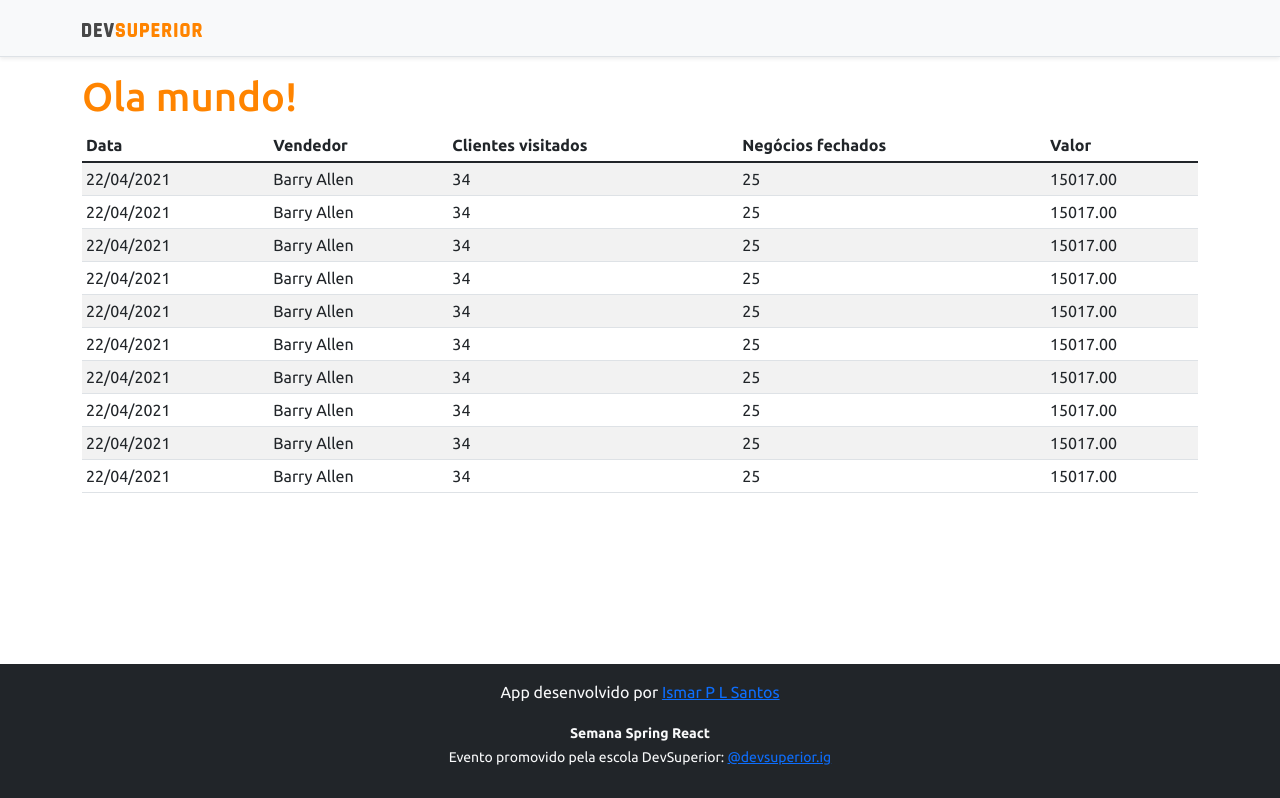
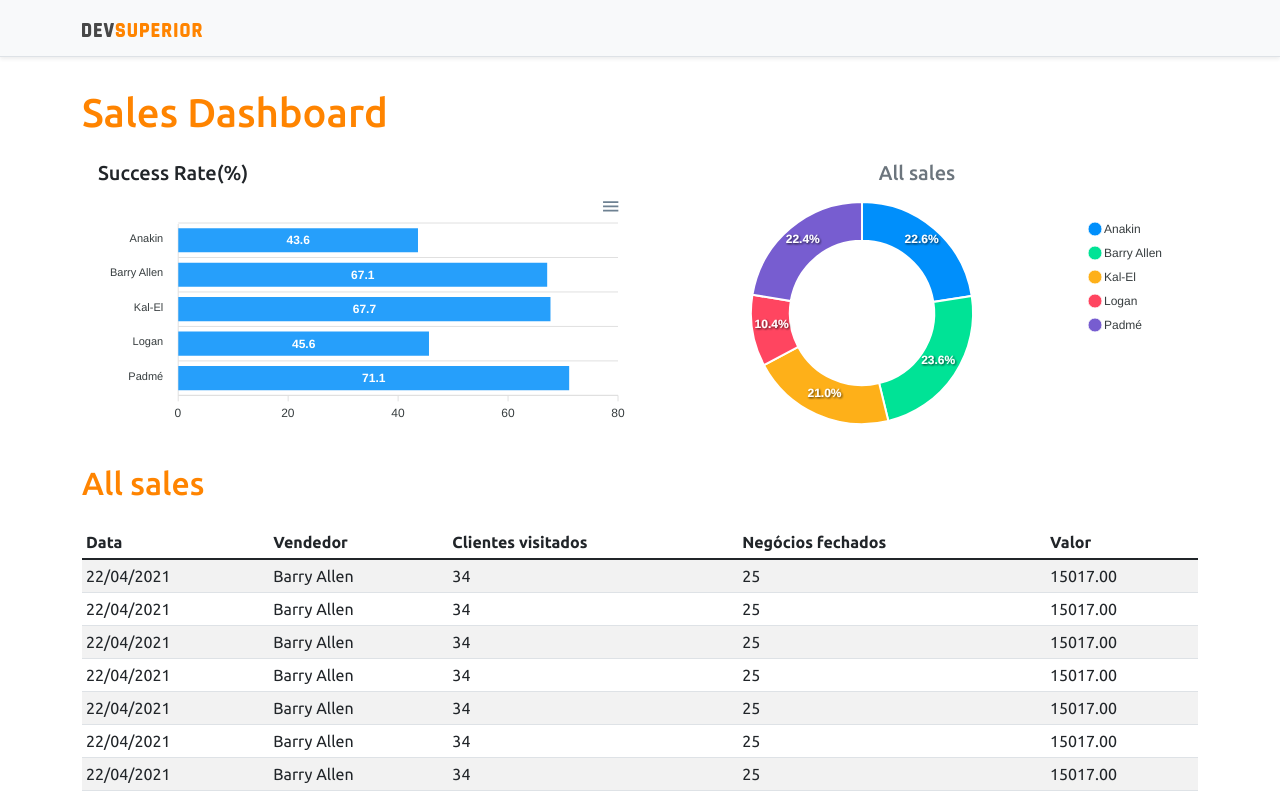
Before and after one commit to ismarprobst/projeto-sds4, a React (Create React App) app in the folder frontend/: page / in a window 1280 px wide. Shown: the top 798 px of the page. Built offline with nearby package versions, Linux system fonts and the light colour scheme.

Commit message:
static charts

```diff
--- a/frontend/package.json
+++ b/frontend/package.json
@@ -11,8 +11,10 @@
     "@types/node": "^12.0.0",
     "@types/react": "^17.0.0",
     "@types/react-dom": "^17.0.0",
+    "apexcharts": "^3.28.1",
     "bootstrap": "^5.1.0",
     "react": "^17.0.2",
+    "react-apexcharts": "^1.3.9",
     "react-dom": "^17.0.2",
     "react-scripts": "4.0.3",
     "typescript": "^4.1.2",
--- a/frontend/src/App.tsx
+++ b/frontend/src/App.tsx
@@ -1,16 +1,32 @@
+import BarChart from "components/BarChart";
 import DataTable from "components/DataTable";
+import DonutChart from "components/DonutChart";
 import Footer from "components/footer";
 import NavBar from "components/navbar";
 
 function App() {
   return (
     <>
-      <NavBar/>
+      <NavBar />
       <div className="container">
-        <h1 className="text-primary">Ola mundo!</h1>
-        <DataTable/>
+        <h1 className="text-primary py-3">Sales Dashboard</h1>
+
+        <div className="row px-3">
+          <div className="col-sm-6">
+            <h5>Success Rate(%)</h5>
+            <BarChart />
+          </div>
+          <div className="col-sm-6">
+            <h5 className="text-center text-secondary">All sales</h5>
+            <DonutChart />
+          </div>
+        </div>
+        <div className="py-3">
+          <h2 className="text-primary"> All sales</h2>
+        </div>
+        <DataTable />
       </div>
-      <Footer/>
+      <Footer />
     </>
   );
 }
--- /dev/null
+++ b/frontend/src/components/BarChart/index.tsx
@@ -0,0 +1,36 @@
+import Chart from 'react-apexcharts';
+
+function BarChart() {
+
+    const options = {
+        plotOptions: {
+            bar: {
+                horizontal: true,
+            }
+        },
+    };
+
+    const mockData = {
+        labels: {
+            categories: ['Anakin', 'Barry Allen', 'Kal-El', 'Logan', 'Padmé']
+        },
+        series: [
+            {
+                name: "% Sucesso",
+                data: [43.6, 67.1, 67.7, 45.6, 71.1]
+            }
+        ]
+    };
+
+
+    return (
+        <Chart
+            options={{...options, xaxis: mockData.labels}}
+            series={mockData.series}
+            type="bar"
+            height="240"
+            />
+  );
+}
+
+export default BarChart;
--- /dev/null
+++ b/frontend/src/components/DonutChart/index.tsx
@@ -0,0 +1,26 @@
+import Chart from 'react-apexcharts';
+
+
+function DonutChart() {
+    const mockData = {
+        series: [477138, 499928, 444867, 220426, 473088],
+        labels: ['Anakin', 'Barry Allen', 'Kal-El', 'Logan', 'Padmé']
+    }
+
+    const options = {
+        legend: {
+            show: true
+        }
+    }
+
+    return (
+        <Chart
+        options={{...options, labels: mockData.labels}}
+        series={mockData.series}
+        type="donut"
+        height="240"
+        />
+  );
+}
+
+export default DonutChart;
```
Also changed, not shown: 1 other file (tests, documents, lock files or other folders).
